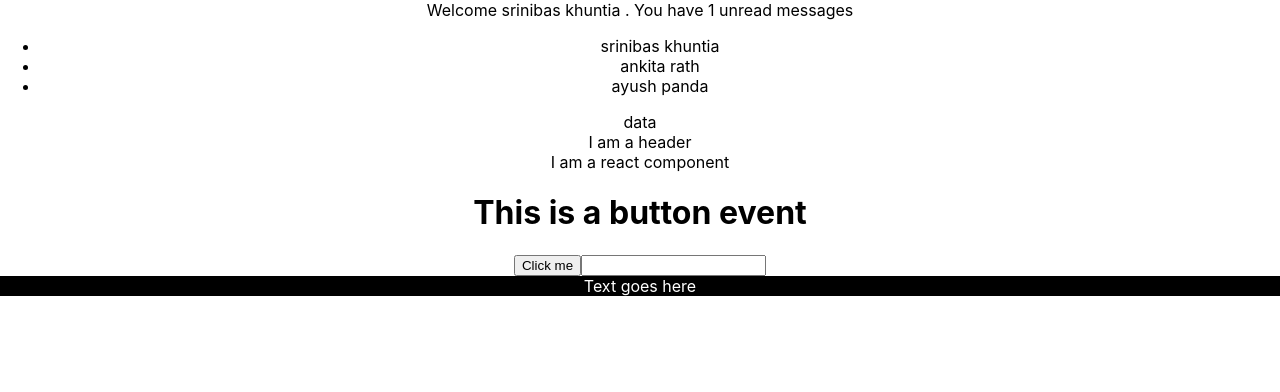
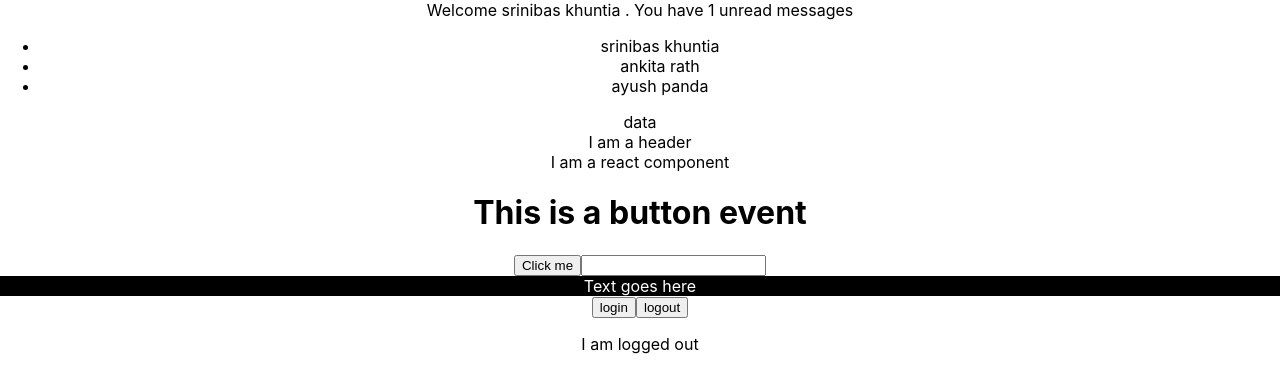
Before and after one commit to srinibas39/typescript, a React (Create React App) app: page / in a window 1280 px wide. Shown: the top 392 px of the page. Built offline with nearby package versions, Linux system fonts and the light colour scheme.

Commit message:
ustate prop

```diff
--- a/src/App.tsx
+++ b/src/App.tsx
@@ -7,6 +7,7 @@ import { Input } from "./components/Input";
 import { ReactNode } from "./components/ReactNode";
 import { Status } from "./components/status";
 import { Styles } from "./components/Styles";
+import { Ustate } from "./components/Ustate";
 
 const App = () => {
   const nameList = [
@@ -30,6 +31,7 @@ const App = () => {
       <Button handleClick={(e, id) => console.log("clicked", id)} />
       <Input handleChange={(e, text) => console.log(text)} />
       <Styles styles={{color:"white",backgroundColor:"black"}}/>
+      <Ustate/>
     </div>
   );
 };
--- /dev/null
+++ b/src/components/Ustate.tsx
@@ -0,0 +1,12 @@
+import { useState } from "react";
+
+export const Ustate = () => {
+  const [isLoggedin, setIsLoggedin] = useState(false);
+  return (
+    <>
+      <button onClick={()=>setIsLoggedin(true)}>login</button>
+      <button onClick={()=>setIsLoggedin(false)}>logout</button>
+      <p>{isLoggedin ? "I am logged in" : "I am logged out"}</p>
+    </>
+  );
+};
```
